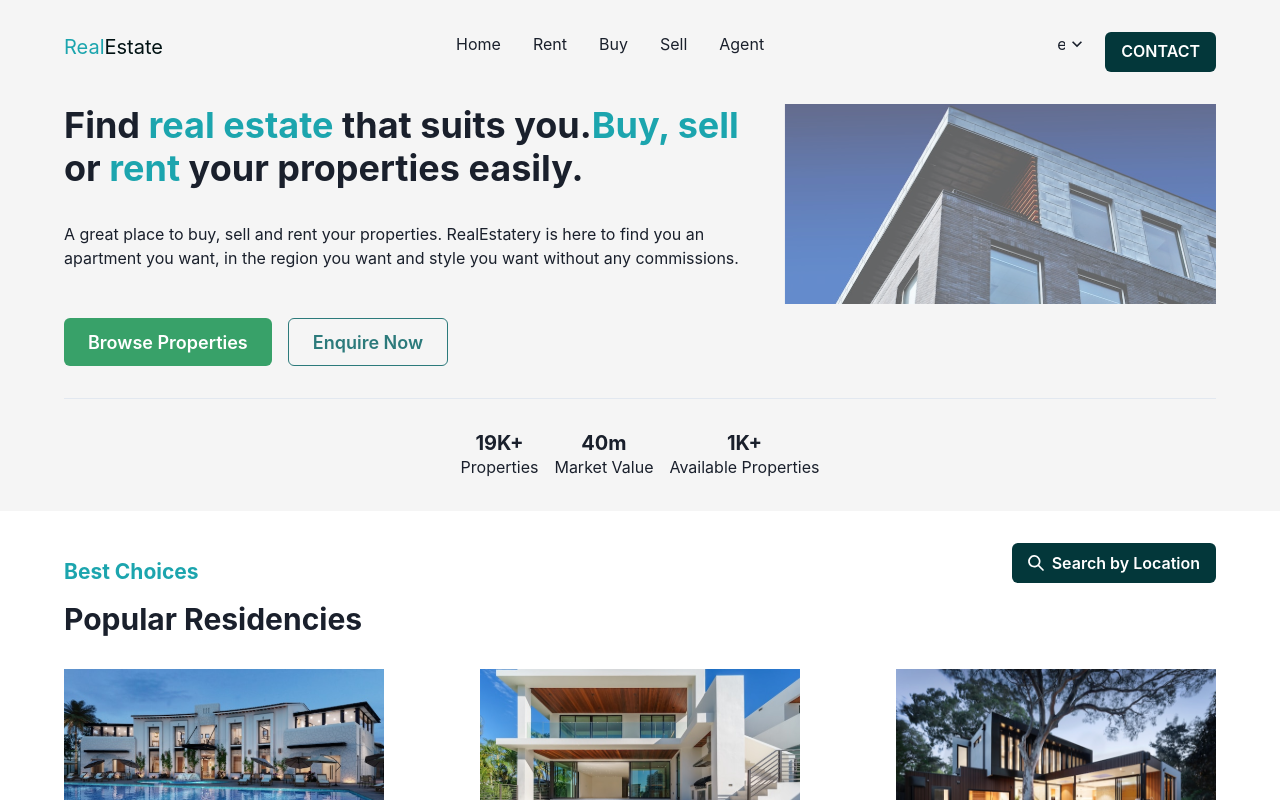
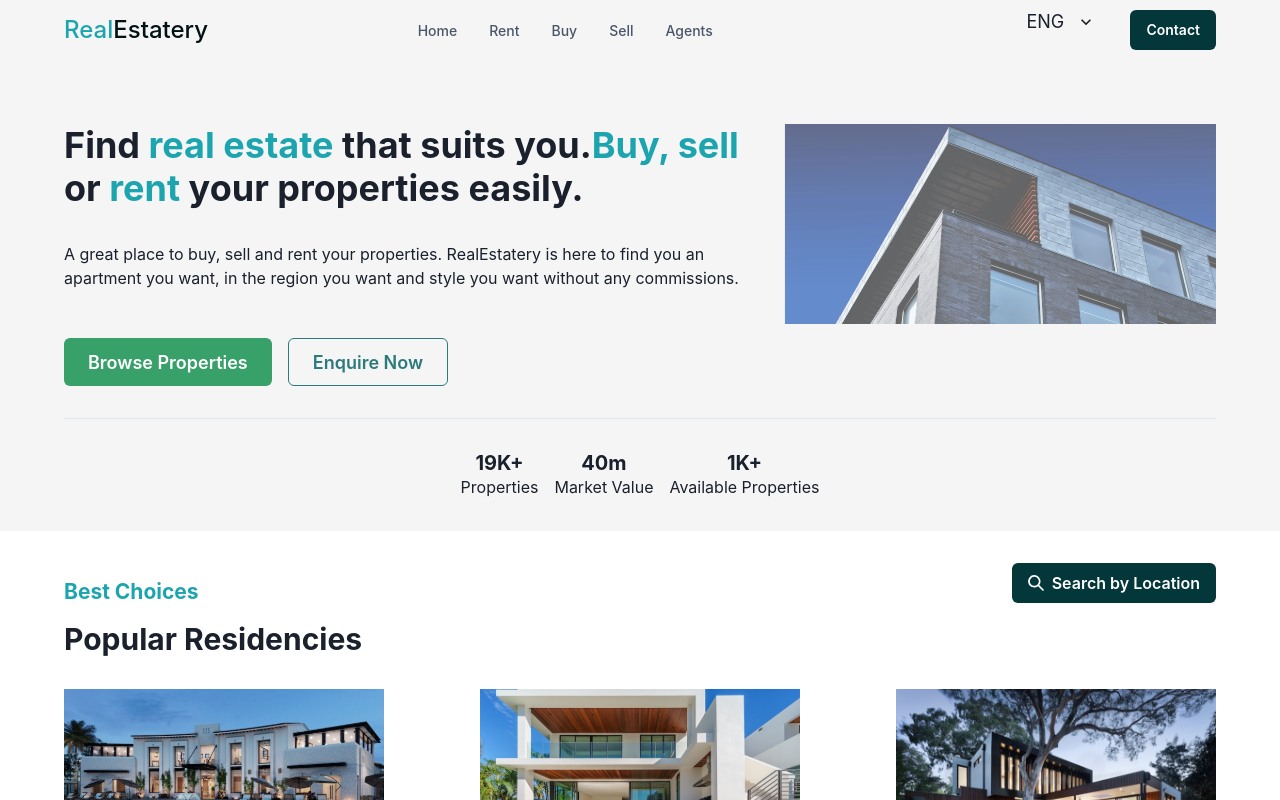
Before and after one commit to Ajyupdate/freestyle, a Next.js app: page / in a window 1280 px wide. Shown: the top 800 px of the page. Built offline with nearby package versions, Linux system fonts and the light colour scheme.

Commit message:
redesigning nav

```diff
--- a/component/CompanyName.tsx
+++ b/component/CompanyName.tsx
@@ -1,2 +1,2 @@
 import { Text } from '@chakra-ui/react'
-export const CompanyName = <><Text fontSize='xl'><Text as='span' color='#1CA5AE'>Real</Text ><Text as='span' color='#011213'>Estate</Text ></Text></>
+export const CompanyName = <><Text fontSize='24px' fontWeight={500}><Text as='span' color='#1CA5AE'>Real</Text ><Text as='span' color='#011213'>Estatery</Text ></Text></>
--- a/component/Nav.tsx
+++ b/component/Nav.tsx
@@ -1,64 +1,286 @@
-import React from 'react'
-import { CompanyName } from './CompanyName'
-import { Center, Square, Circle, Box, Link, color } from '@chakra-ui/react'
 
-import { Select } from '@chakra-ui/react'
-import { Button, ButtonGroup } from '@chakra-ui/react'
+import {
+  Box,
+  Flex,
+  Text,
+  IconButton,
+  Button,
+  Stack,
+  Collapse,
+  Icon,
+  Link,
+  Popover,
+  PopoverTrigger,
+  PopoverContent,
+  useColorModeValue,
+  useBreakpointValue,
+  useDisclosure,
+  Spacer,
+  Select,
+} from '@chakra-ui/react';
+import {
+  HamburgerIcon,
+  CloseIcon,
+  ChevronDownIcon,
+  ChevronRightIcon,
+} from '@chakra-ui/icons';
+import { CompanyName } from './CompanyName';
 
-import { Flex, Spacer } from '@chakra-ui/react'
+export default function Nav() {
+  const { isOpen, onToggle } = useDisclosure();
 
-export interface iNav {}
+  return (
+    <Box  px={16} >
+      <Flex
 
-const Nav = (props: iNav) => {
-  return (
-    <Box px={16} fontSize='16px' fontWeight={400}>
+        minH={'60px'}
+        py={{ base: 2 }}
 
-      <Flex h={10} pt={8}>
-        <Box>
+        borderStyle={'solid'}
+        borderColor={useColorModeValue('gray.200', 'gray.900')}
+        align={'center'}>
+        <Flex
+          flex={{ base: 1, md: 'auto' }}
+          ml={{ base: -2 }}
+          display={{ base: 'flex', md: 'none' }}>
+          <IconButton
+            onClick={onToggle}
+            icon={
+              isOpen ? <CloseIcon w={3} h={3} /> : <HamburgerIcon w={5} h={5} />
+            }
+            variant={'ghost'}
+            aria-label={'Toggle Navigation'}
+          />
+        </Flex>
+        <Flex flex={{ base: 1 }} justify={{ base: 'center', md: 'start' }}>
+          <Text
+            textAlign={useBreakpointValue({ base: 'center', md: 'left' })}
+            fontFamily={'heading'}
+            color={useColorModeValue('gray.800', 'white')}>
             {CompanyName}
-        </Box>
-        <Spacer />
+          </Text>
 
-        <Box  textDecoration={'none'}>
-          <Flex gap={4}>
-          <Box > <Link>Home</Link></Box>
-            <Spacer />
-            <Box><Link>Rent</Link></Box>
+
+        </Flex>
+        <Flex display={{ base: 'none', md: 'flex' }} ml={10}>
+          <DesktopNav />
+        </Flex>
         <Spacer/>
-            <Box><Link>Buy</Link></Box>
-            <Spacer/>
-            <Box><Link>Sell</Link></Box>
-            <Spacer/>
-            <Box><Link>Agent</Link></Box>
-          </Flex>
-        </Box>
 
-        <Spacer />
+        <Stack
+          flex={{ base: 1, md: 0 }}
+          justify={'flex-end'}
+          direction={'row'}
+          spacing={6}>
 
-        <Box>
-          <Flex gap={2}>
-            <Box >
-              <Select variant='unstyled' size='md' w={10} >
-                <option value='option1'>eng</option>
+          <Select variant='unstyled' size='lg' w={20} >
+            <option value='option1'>ENG</option>
               <option value='option2'>Option 2</option>
               <option value='option3'>Option 3</option>
             </Select>
-             </Box>
-            <Box>
-              <Button colorScheme='teal' bg='#03373A'>
-                CONTACT
+          <Button
+            display={{ base: 'none', md: 'inline-flex' }}
+            fontSize={'sm'}
+            fontWeight={600}
+            color={'white'}
+            bg={'#03373A'}
+            // href={'#'}
+            _hover={{
+              bg: '#1CA5AE',
+            }}>
+            Contact
           </Button>
-
-            </Box>
-
-
-
-          </Flex>
-        </Box>
+        </Stack>
       </Flex>
 
+      <Collapse in={isOpen} animateOpacity>
+        <MobileNav />
+      </Collapse>
     </Box>
-  )
+  );
 }
 
-export default Nav
+const DesktopNav = () => {
+  const linkColor = useColorModeValue('gray.600', 'gray.200');
+  const linkHoverColor = useColorModeValue('gray.800', 'white');
+  const popoverContentBgColor = useColorModeValue('white', 'gray.800');
+
+  return (
+    <Stack direction={'row'} spacing={4}>
+      {NAV_ITEMS.map((navItem) => (
+        <Box key={navItem.label}>
+          <Popover trigger={'hover'} placement={'bottom-start'}>
+            <PopoverTrigger>
+              <Link
+                p={2}
+                href={navItem.href ?? '#'}
+                fontSize={'sm'}
+                fontWeight={500}
+                color={linkColor}
+                _hover={{
+                  textDecoration: 'none',
+                  color: linkHoverColor,
+                }}>
+                {navItem.label}
+              </Link>
+            </PopoverTrigger>
+
+            {navItem.children && (
+              <PopoverContent
+                border={0}
+                boxShadow={'xl'}
+                bg={popoverContentBgColor}
+                p={4}
+                rounded={'xl'}
+                minW={'sm'}>
+                <Stack>
+                  {navItem.children.map((child) => (
+                    <DesktopSubNav key={child.label} {...child} />
+                  ))}
+                </Stack>
+              </PopoverContent>
+            )}
+          </Popover>
+        </Box>
+      ))}
+    </Stack>
+  );
+};
+
+const DesktopSubNav = ({ label, href, subLabel }: NavItem) => {
+  return (
+    <Link
+      href={href}
+      role={'group'}
+      display={'block'}
+      p={2}
+      rounded={'md'}
+      _hover={{ bg: useColorModeValue('pink.50', 'gray.900') }}>
+      <Stack direction={'row'} align={'center'}>
+        <Box>
+          <Text
+            transition={'all .3s ease'}
+            _groupHover={{ color: 'pink.400' }}
+            fontWeight={500}>
+            {label}
+          </Text>
+          <Text fontSize={'sm'}>{subLabel}</Text>
+        </Box>
+        <Flex
+          transition={'all .3s ease'}
+          transform={'translateX(-10px)'}
+          opacity={0}
+          _groupHover={{ opacity: '100%', transform: 'translateX(0)' }}
+          justify={'flex-end'}
+          align={'center'}
+          flex={1}>
+          <Icon color={'pink.400'} w={5} h={5} as={ChevronRightIcon} />
+        </Flex>
+      </Stack>
+    </Link>
+  );
+};
+
+const MobileNav = () => {
+  return (
+    <Stack
+      bg={useColorModeValue('white', 'gray.800')}
+      p={4}
+      display={{ md: 'none' }}>
+      {NAV_ITEMS.map((navItem) => (
+        <MobileNavItem key={navItem.label} {...navItem} />
+      ))}
+    </Stack>
+  );
+};
+
+const MobileNavItem = ({ label, children, href }: NavItem) => {
+  const { isOpen, onToggle } = useDisclosure();
+
+  return (
+    <Stack spacing={4} onClick={children && onToggle}>
+      <Flex
+        py={2}
+        as={Link}
+        href={href ?? '#'}
+        justify={'space-between'}
+        align={'center'}
+        _hover={{
+          textDecoration: 'none',
+        }}>
+        <Text
+          fontWeight={600}
+          color={useColorModeValue('gray.600', 'gray.200')}>
+          {label}
+        </Text>
+        {children && (
+          <Icon
+            as={ChevronDownIcon}
+            transition={'all .25s ease-in-out'}
+            transform={isOpen ? 'rotate(180deg)' : ''}
+            w={6}
+            h={6}
+          />
+        )}
+      </Flex>
+
+      <Collapse in={isOpen} animateOpacity style={{ marginTop: '0!important' }}>
+        <Stack
+          mt={2}
+          pl={4}
+          borderLeft={1}
+          borderStyle={'solid'}
+          borderColor={useColorModeValue('gray.200', 'gray.700')}
+          align={'start'}>
+          {children &&
+            children.map((child) => (
+              <Link key={child.label} py={2} href={child.href}>
+                {child.label}
+              </Link>
+            ))}
+        </Stack>
+      </Collapse>
+    </Stack>
+  );
+};
+
+interface NavItem {
+  label: string;
+  subLabel?: string;
+  children?: Array<NavItem>;
+  href?: string;
+}
+
+const NAV_ITEMS: Array<NavItem> = [
+  {
+    label: 'Home',
+    href: '#'
+  },
+  {
+    label: 'Rent',
+    children: [
+      {
+        label: 'Job Board',
+        subLabel: 'Find your dream design job',
+        href: '#',
+      },
+      {
+        label: 'Freelance Projects',
+        subLabel: 'An exclusive list for contract work',
+        href: '#',
+      },
+    ],
+  },
+  {
+    label: 'Buy',
+    href: '#',
+  },
+  {
+    label: 'Sell',
+    href: '#',
+  },
+  {
+    label: 'Agents',
+    href: '#',
+  },
+];
```
Lines whose indentation alone changed are shown as unchanged.
